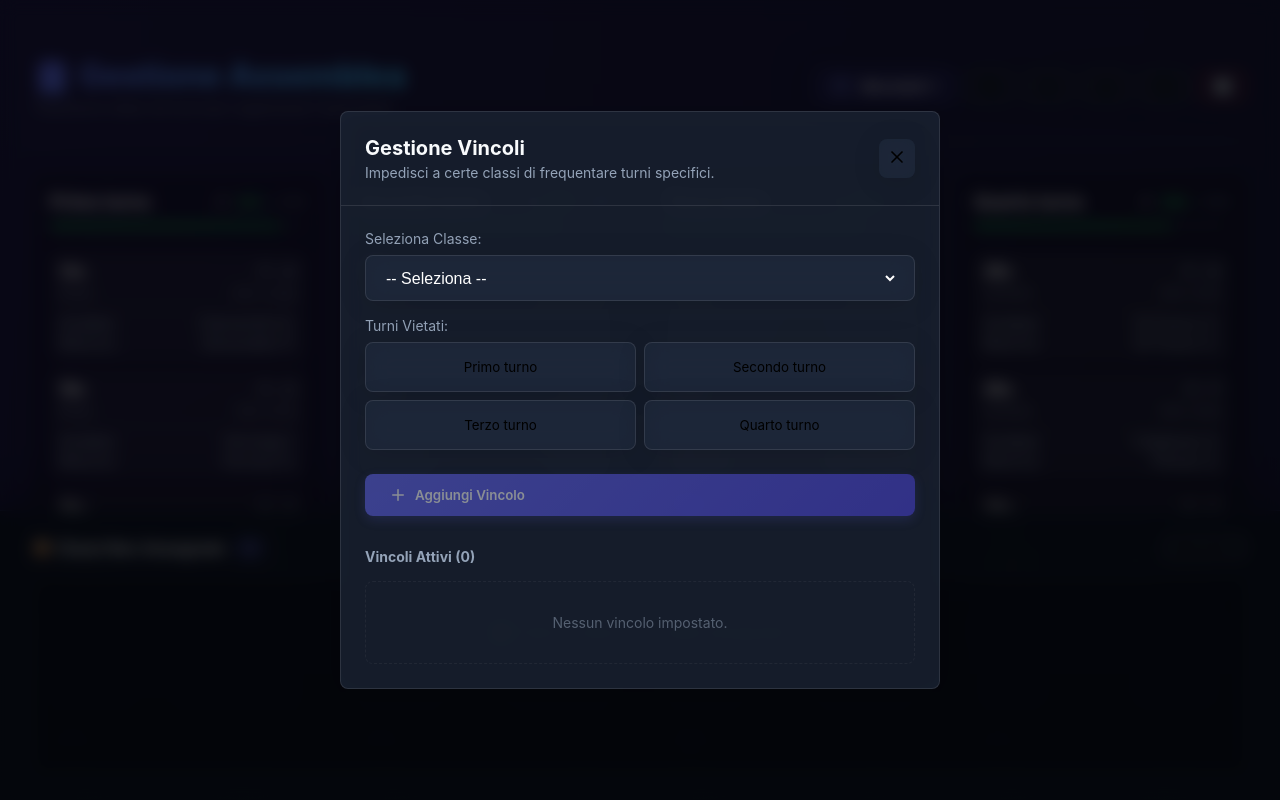
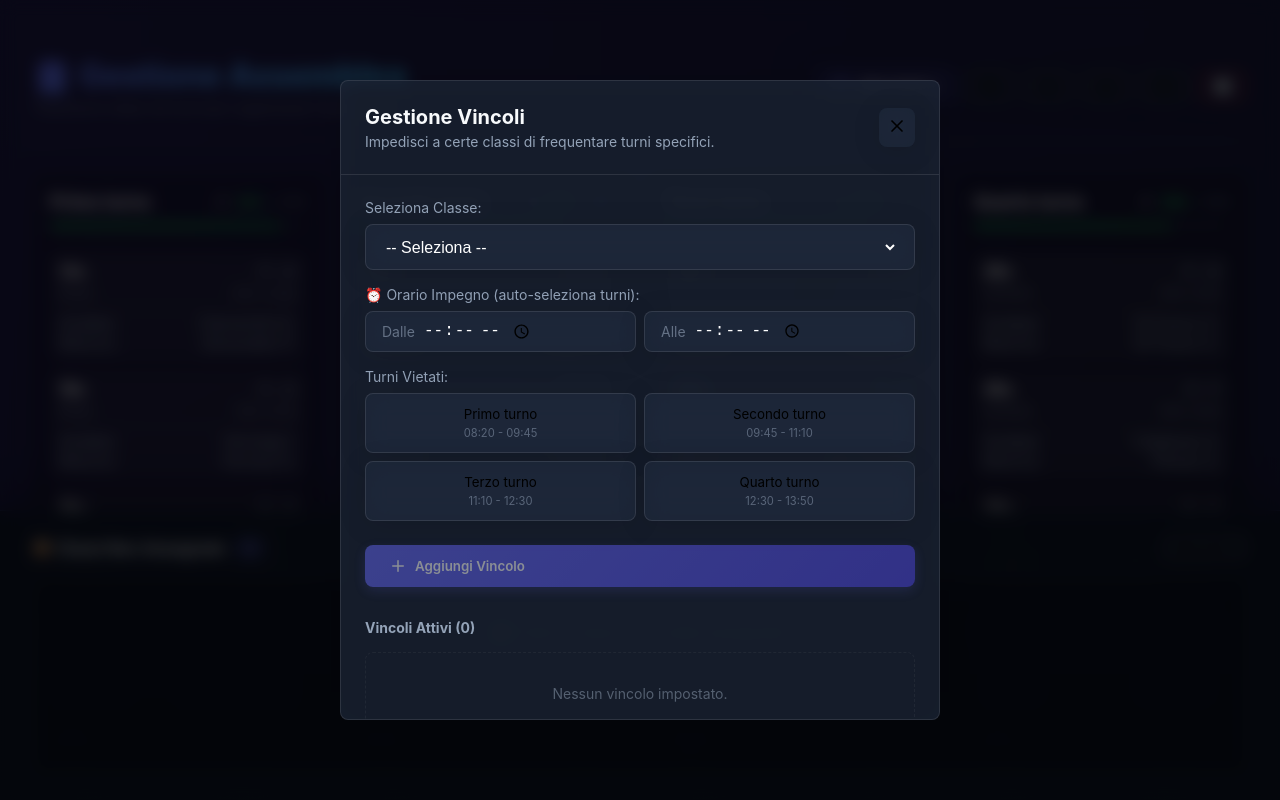
Before and after one commit to alessandrobigi121/gestione-assemblea, a Next.js app: page / in a window 1280 px wide. Both pictures are taken after a click on the button 1164 px from the left and 86 px from the top of the page. Shown: the top 800 px of the page. Built offline with nearby package versions, Linux system fonts and the light colour scheme.

Commit message:
feat: add time-based automatic constraint selection

```diff
--- a/src/components/Dashboard.tsx
+++ b/src/components/Dashboard.tsx
@@ -28,6 +28,63 @@
     // For the modal form
     const [selectedConstraintClass, setSelectedConstraintClass] = useState("");
     const [selectedConstraintShifts, setSelectedConstraintShifts] = useState<string[]>([]);
+
+    // Time-based constraint selection
+    const [busyFrom, setBusyFrom] = useState("");
+    const [busyTo, setBusyTo] = useState("");
+
+    // Shift times definition
+    const SHIFT_TIMES: { [key: string]: { start: string; end: string } } = {
+        "Primo turno": { start: "08:20", end: "09:45" },
+        "Secondo turno": { start: "09:45", end: "11:10" },
+        "Terzo turno": { start: "11:10", end: "12:30" },
+        "Quarto turno": { start: "12:30", end: "13:50" }
+    };
+
+    // Function to convert time string to minutes for comparison
+    const timeToMinutes = (time: string): number => {
+        const [hours, minutes] = time.split(':').map(Number);
+        return hours * 60 + minutes;
+    };
+
+    // Function to calculate which shifts overlap with a given time range
+    const calculateOverlappingShifts = (from: string, to: string): string[] => {
+        if (!from || !to) return [];
+
+        const fromMinutes = timeToMinutes(from);
+        const toMinutes = timeToMinutes(to);
+
+        if (fromMinutes >= toMinutes) return []; // Invalid range
+
+        const overlapping: string[] = [];
+
+        Object.entries(SHIFT_TIMES).forEach(([shiftName, times]) => {
+            const shiftStart = timeToMinutes(times.start);
+            const shiftEnd = timeToMinutes(times.end);
+
+            // Check if there's any overlap: busy period overlaps with shift if
+            // busy starts before shift ends AND busy ends after shift starts
+            if (fromMinutes < shiftEnd && toMinutes > shiftStart) {
+                overlapping.push(shiftName);
+            }
+        });
+
+        return overlapping;
+    };
+
+    // Auto-select shifts when time changes
+    const handleTimeChange = (type: 'from' | 'to', value: string) => {
+        const newFrom = type === 'from' ? value : busyFrom;
+        const newTo = type === 'to' ? value : busyTo;
+
+        if (type === 'from') setBusyFrom(value);
+        if (type === 'to') setBusyTo(value);
+
+        if (newFrom && newTo) {
+            const overlapping = calculateOverlappingShifts(newFrom, newTo);
+            setSelectedConstraintShifts(overlapping);
+        }
+    };
 
     // Re-implementing init to ensure state consistency
     useEffect(() => {
@@ -679,31 +736,90 @@
                                     </div>
                                 </div>
 
+                                {/* Time-based Selection */}
+                                <div className="flex-col gap-2">
+                                    <label className="text-sm">⏰ Orario Impegno (auto-seleziona turni):</label>
+                                    <div className="flex-row gap-2">
+                                        <div className="glass-panel flex-row items-center gap-2" style={{ padding: '0.5rem 1rem', flex: 1 }}>
+                                            <span className="text-sm" style={{ opacity: 0.6 }}>Dalle</span>
+                                            <input
+                                                type="time"
+                                                value={busyFrom}
+                                                onChange={(e) => handleTimeChange('from', e.target.value)}
+                                                style={{
+                                                    background: 'transparent',
+                                                    color: 'white',
+                                                    border: 'none',
+                                                    fontSize: '1rem',
+                                                    cursor: 'pointer'
+                                                }}
+                                            />
+                                        </div>
+                                        <div className="glass-panel flex-row items-center gap-2" style={{ padding: '0.5rem 1rem', flex: 1 }}>
+                                            <span className="text-sm" style={{ opacity: 0.6 }}>Alle</span>
+                                            <input
+                                                type="time"
+                                                value={busyTo}
+                                                onChange={(e) => handleTimeChange('to', e.target.value)}
+                                                style={{
+                                                    background: 'transparent',
+                                                    color: 'white',
+                                                    border: 'none',
+                                                    fontSize: '1rem',
+                                                    cursor: 'pointer'
+                                                }}
+                                            />
+                                        </div>
+                                        {busyFrom && busyTo && (
+                                            <button
+                                                onClick={() => { setBusyFrom(''); setBusyTo(''); setSelectedConstraintShifts([]); }}
+                                                className="glass-panel hover:bg-white/10"
+                                                style={{ padding: '0.5rem', cursor: 'pointer' }}
+                                                title="Reset orari"
+                                            >
+                                                ✕
+                                            </button>
+                                        )}
+                                    </div>
+                                    {busyFrom && busyTo && selectedConstraintShifts.length > 0 && (
+                                        <div className="text-sm" style={{ color: '#818cf8', marginTop: '0.25rem' }}>
+                                            → Turni in conflitto: {selectedConstraintShifts.join(', ')}
+                                        </div>
+                                    )}
+                                </div>
+
                                 {/* Shift Selection */}
                                 <div className="flex-col gap-2">
                                     <label className="text-sm">Turni Vietati:</label>
                                     <div className="grid grid-cols-2 gap-2">
                                         {["Primo turno", "Secondo turno", "Terzo turno", "Quarto turno"].map(s => {
                                             const isSelected = selectedConstraintShifts.includes(s);
+                                            const times = SHIFT_TIMES[s];
                                             return (
                                                 <button
                                                     key={s}
                                                     onClick={() => toggleConstraintShift(s)}
                                                     className="glass-panel"
                                                     style={{
-                                                        padding: '1rem',
+                                                        padding: '0.75rem',
                                                         cursor: 'pointer',
                                                         display: 'flex',
+                                                        flexDirection: 'column',
                                                         alignItems: 'center',
                                                         justifyContent: 'center',
-                                                        gap: '0.5rem',
+                                                        gap: '0.25rem',
                                                         background: isSelected ? 'rgba(239, 68, 68, 0.2)' : undefined,
                                                         borderColor: isSelected ? 'rgba(239, 68, 68, 0.5)' : undefined,
                                                         color: isSelected ? '#fca5a5' : undefined
                                                     }}
                                                 >
-                                                    {isSelected && <Ban size={16} />}
-                                                    {s}
+                                                    <div style={{ display: 'flex', alignItems: 'center', gap: '0.5rem' }}>
+                                                        {isSelected && <Ban size={14} />}
+                                                        {s}
+                                                    </div>
+                                                    <span className="text-sm" style={{ opacity: 0.5, fontSize: '0.7rem' }}>
+                                                        {times.start} - {times.end}
+                                                    </span>
                                                 </button>
                                             );
                                         })}
```
